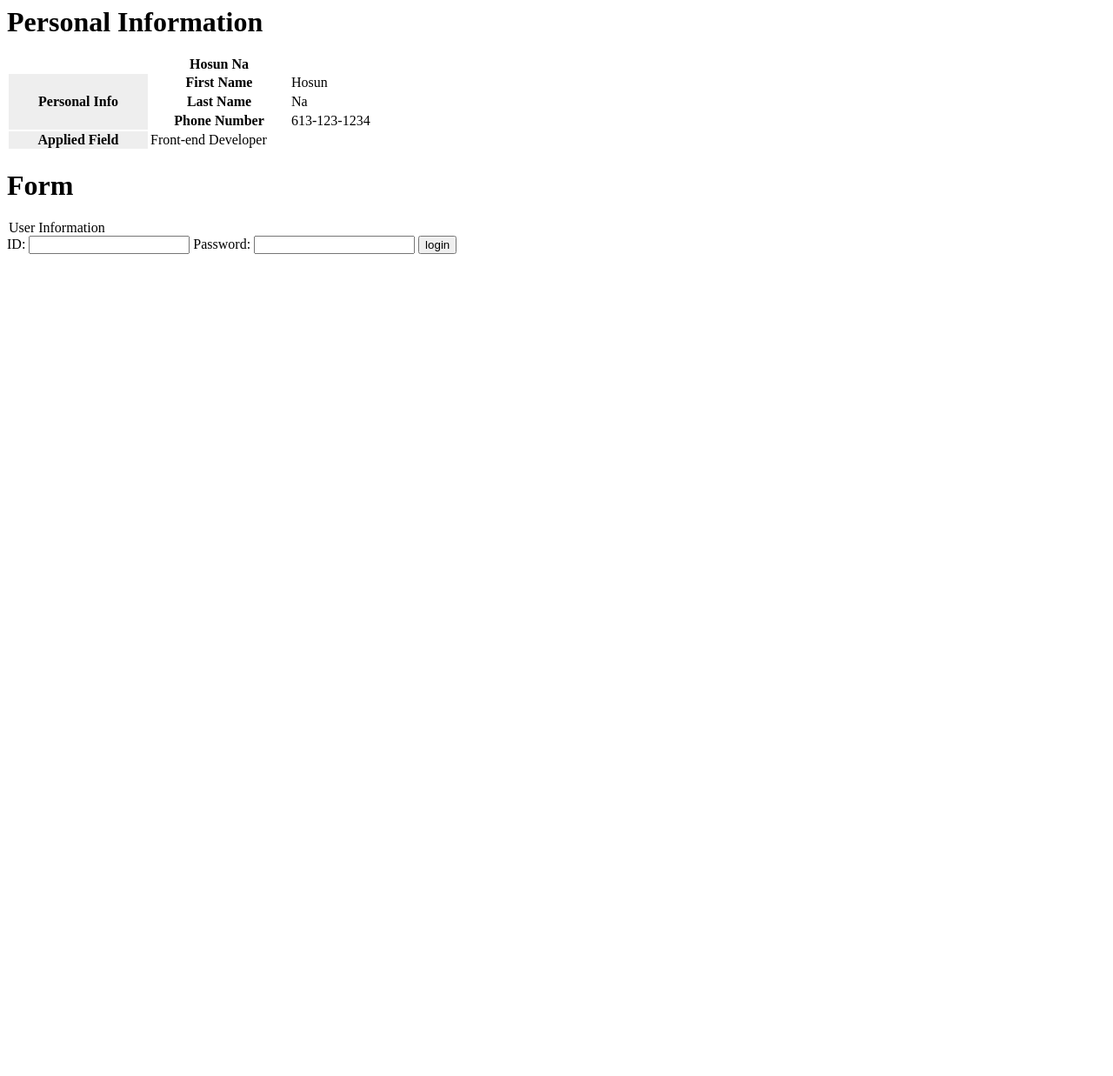
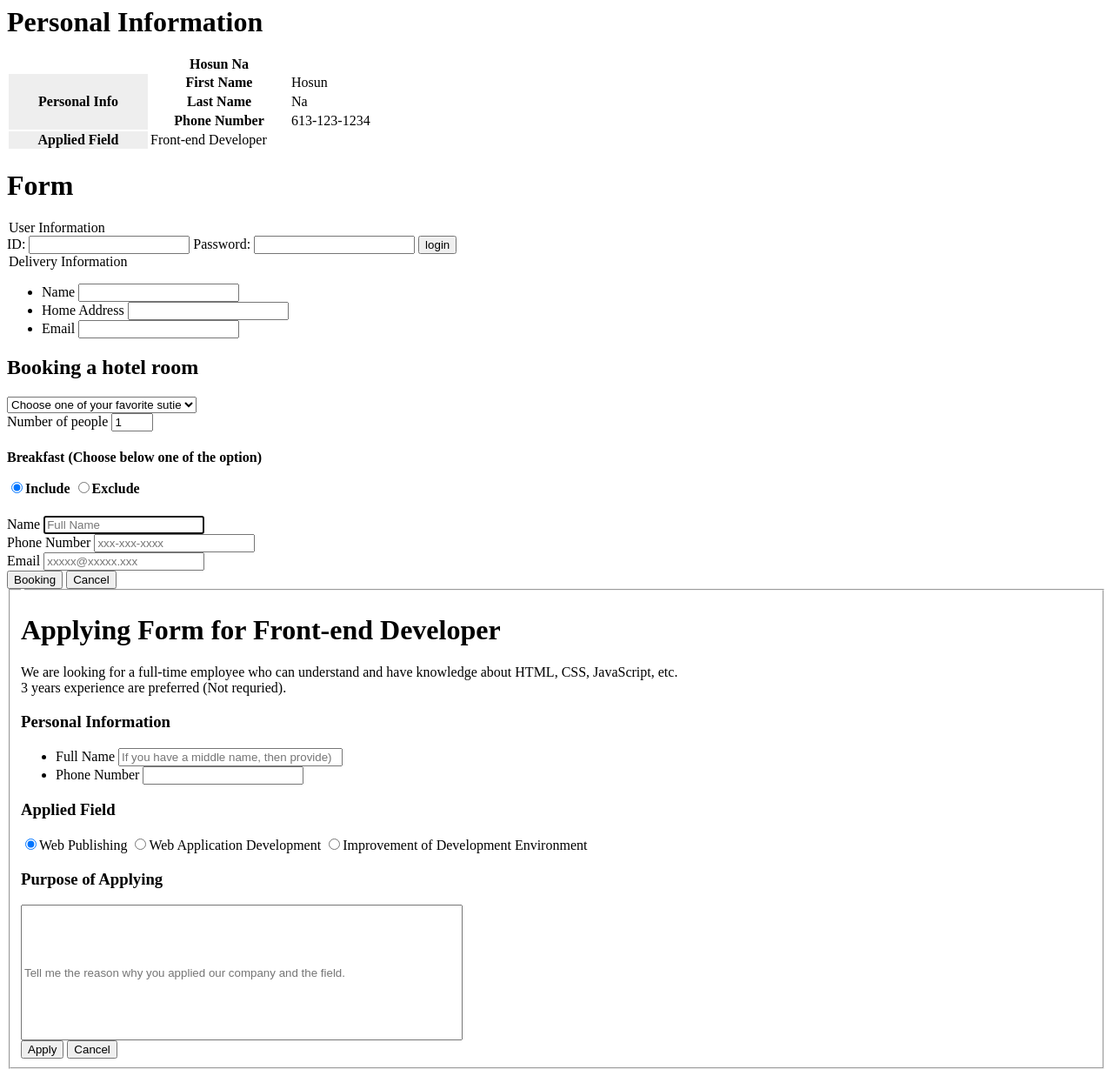
Before and after one commit to hosun95/practice, a plain HTML site: page index.html in a window 1280 px wide. Shown: the part 1002-2239 px from the top of the page at 87% size. Before the commit the page ends 1302 px from the top, so only its background shows below. Drawn offline with Linux system fonts and the light colour scheme.

Commit message:
first commit

```diff
--- a/index.html
+++ b/index.html
@@ -151,5 +151,81 @@
                     <input type="submit" value="login">
             </filedset>
         </form>
+        <form action="">
+            <filedset>
+                <legend>Delivery Information</legend>
+                <ul>
+                    <li>
+                        <label for="name">Name</label>
+                        <input type="text" id="name">
+                    </li>
+                    <li>
+                        <label for="addr">Home Address</label>
+                        <input type="text" id="addr">
+                    </li>
+                    <li>
+                        <label for="email">Email</label>
+                        <input type="email" id="email">
+                    </li>
+                </ul>
+            </filedset>
+        </form>
+
+        <h2>Booking a hotel room</h2>
+        <form>
+            <div>
+                <select>
+                    <option value="unit_g">Gladstone</option>
+                    <option value="unit_s">Summerset</option>
+                    <option value="unit_t">Twicebbq</option>
+                    <option selected>Choose one of your favorite sutie</option>
+                </select>
+            </div>
+            <div>
+                <lable for="capacity">Number of people</lable>
+                <input type="number" min="1" max="6" value="1" id="capacity"><br>
+                <h4><b>Breakfast</b> (Choose below one of the option)</p>
+                <label><input type="radio" name="choose_breakfast" checked>Include</label>
+                <label><input type="radio" name="choose_breakfast">Exclude</label>
+            </div>
+            <filedset>
+                <label for="user_name">Name</label>
+                <input type="text" id="user_name" placeholder="Full Name" autofocus><br>
+                <label for="user_number">Phone Number</label>
+                <input type="tel" id="user_number" placeholder="xxx-xxx-xxxx" required><br>
+                <label for="user_email">Email</label>
+                <input type="email" id="user_email" placeholder="xxxxx@xxxxx.xxx"><br>
+                <input type="submit" value="Booking">
+                <input type="reset" value="Cancel">
+            </filedset>
+        </form>
+
+        <form>
+            <fieldset>
+                <legend></legend>
+                <h1>Applying Form for Front-end Developer</h1>
+                <p>We are looking for a full-time employee who can understand and have knowledge about HTML, CSS, JavaScript, etc.<br>3 years experience are preferred (Not requried).</p>
+
+                <h3>Personal Information</h3>
+                    <ul>
+                        <li>
+                            <label for="full_name">Full Name</label>
+                            <input style="width: 250px;" type="text" id="full_name" placeholder="If you have a middle name, then provide)"><br>
+                        </li>
+                        <li>
+                            <label for="phone">Phone Number</label>
+                            <input type="tel" id="phone">
+                        </li>
+                    </ul>
+                <h3>Applied Field</h3>
+                    <label><input type="radio" name="applied_field" checked>Web Publishing</label>
+                    <label><input type="radio" name="applied_field">Web Application Development</label>
+                    <label><input type="radio" name="applied_field">Improvement of Development Environment</label>
+                <h3>Purpose of Applying</h3>
+                    <label><input style="width:500px; height: 150px;" type="textarea" cols="5" rows="5" placeholder="Tell me the reason why you applied our company and the field." autofocus></label><br>
+                    <input type="submit" value="Apply">
+                    <input type="reset" value="Cancel">
+            </fieldset>
+        </form>
 </body>
 </html>
```
